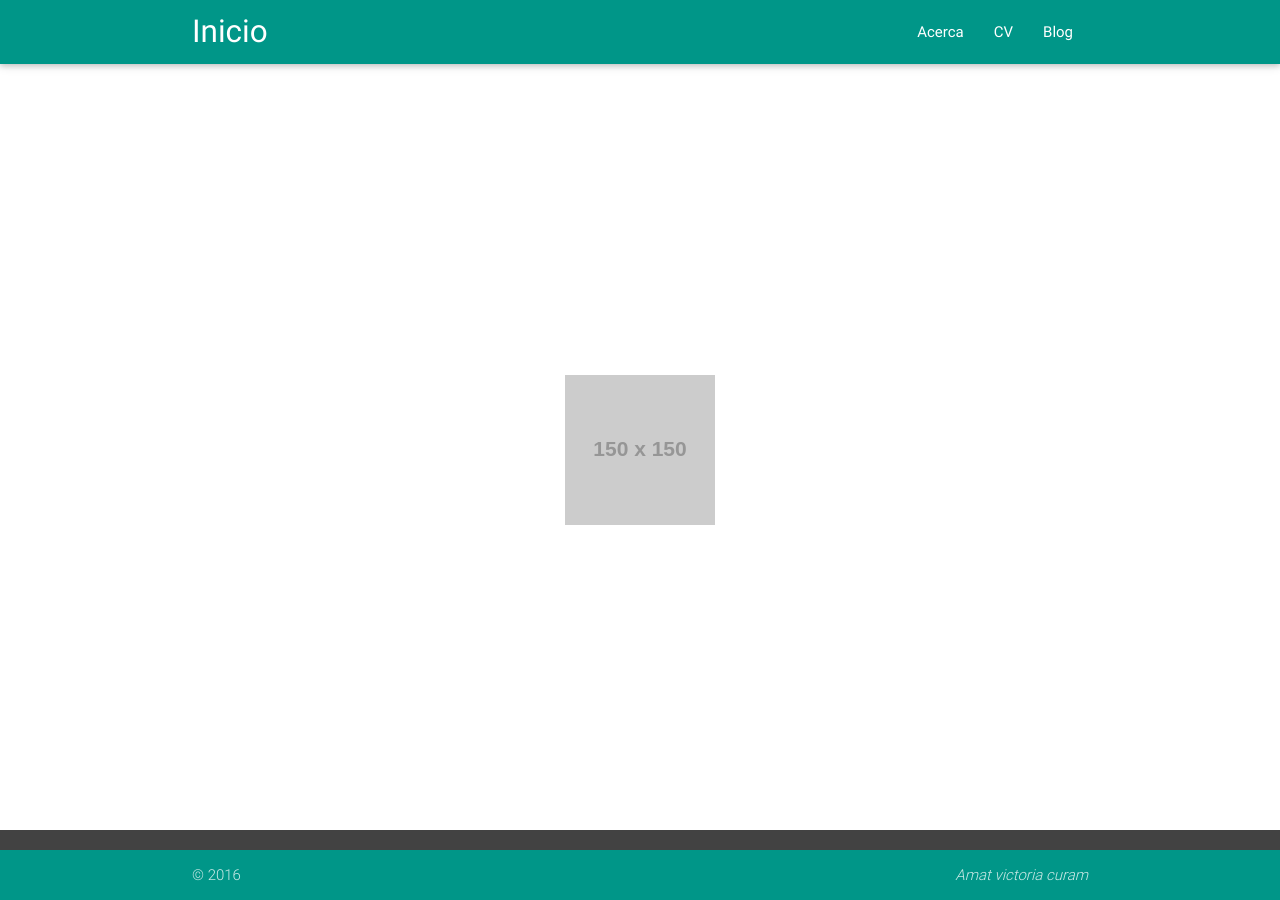
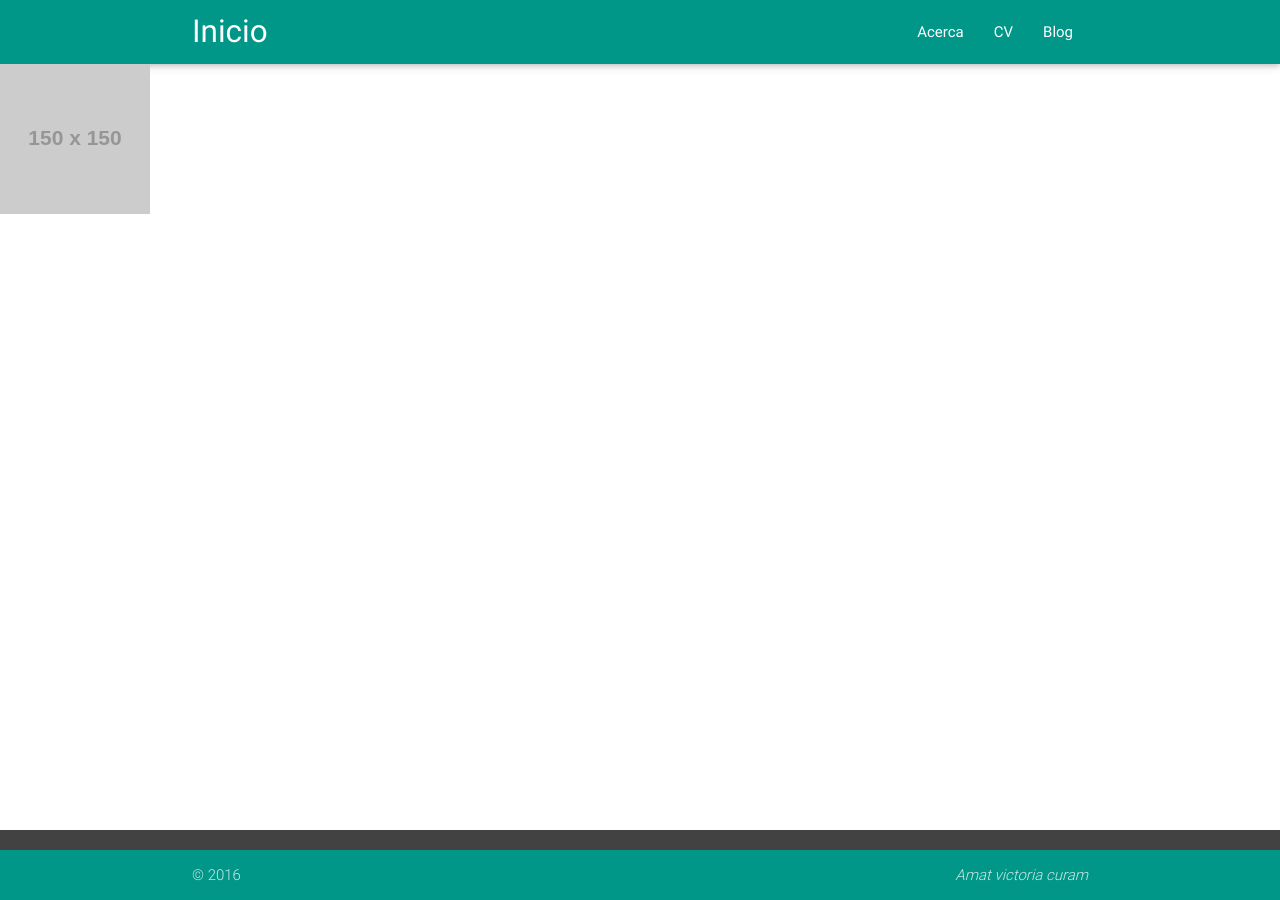
Before and after one commit to const3/const3.github.io, a Jekyll site: the page built from index.html, in a window 1280 px wide. Built offline with Jekyll 4.4.1, drawn with Linux system fonts in a browser that asks for light colours; nearby versions of some CDN libraries.

Commit message:
Update style.css

```diff
--- a/css/style.css
+++ b/css/style.css
@@ -58,35 +58,33 @@
   margin: 0;
 }
 
-.responsive-container {
-    position: relative;
-    width: 100%;
-    border: 1px solid black;
+.img-contain {
+  position: relative;
+  text-align: center;
+  width: 100%;
+  height: 0;
+  padding-bottom: 75%;
+  background-color: #000;
+  margin-bottom: 20px;
 }
 
-.dummy {
-    padding-top: 100%; /* forces 1:1 aspect ratio */
+img {
+  max-width: 100%;
+  height: auto;
+  max-height: 100%;
+  vertical-align: middle;
 }
 
-.img-container {
-    position: absolute;
-    top: 0;
-    bottom: 0;
-    left: 0;
-    right: 0;
-
-    text-align:center; /* Align center inline elements */
-    font: 0/0 a;
+.img-shiv {
+  position: absolute;
+  width: 100%;
+  height: 100%;
+  font-size: 0;
 }
 
-.img-container:before {
-    content: ' ';
-    display: inline-block;
-    vertical-align: middle;
-    height: 100%;
+.img-shiv:before {
+  content: "";
+  display: inline-block;
+  height: 100%;
+  vertical-align: middle;
 }
-
-.img-container img {
-    vertical-align: middle;
-    display: inline-block;
-}
```
